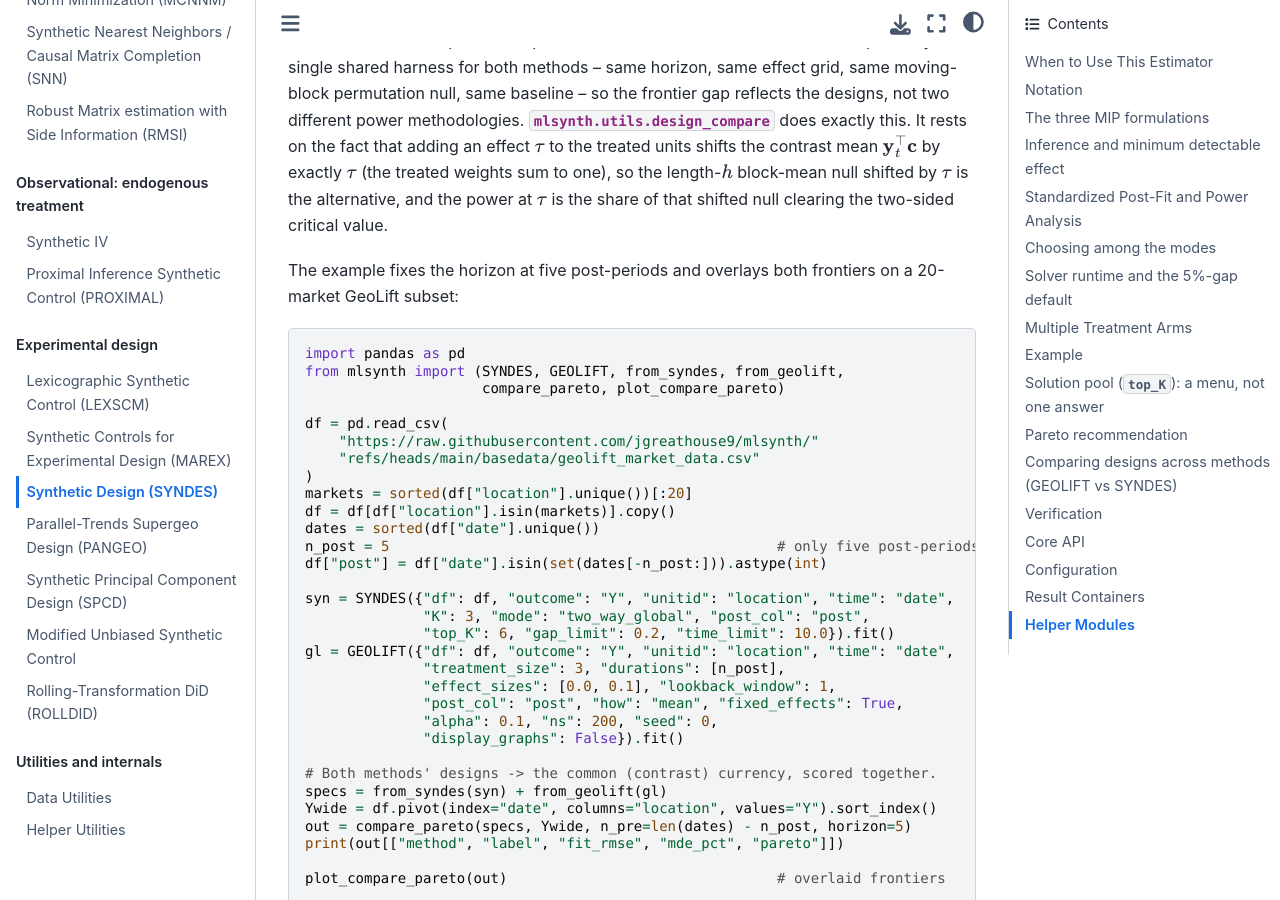
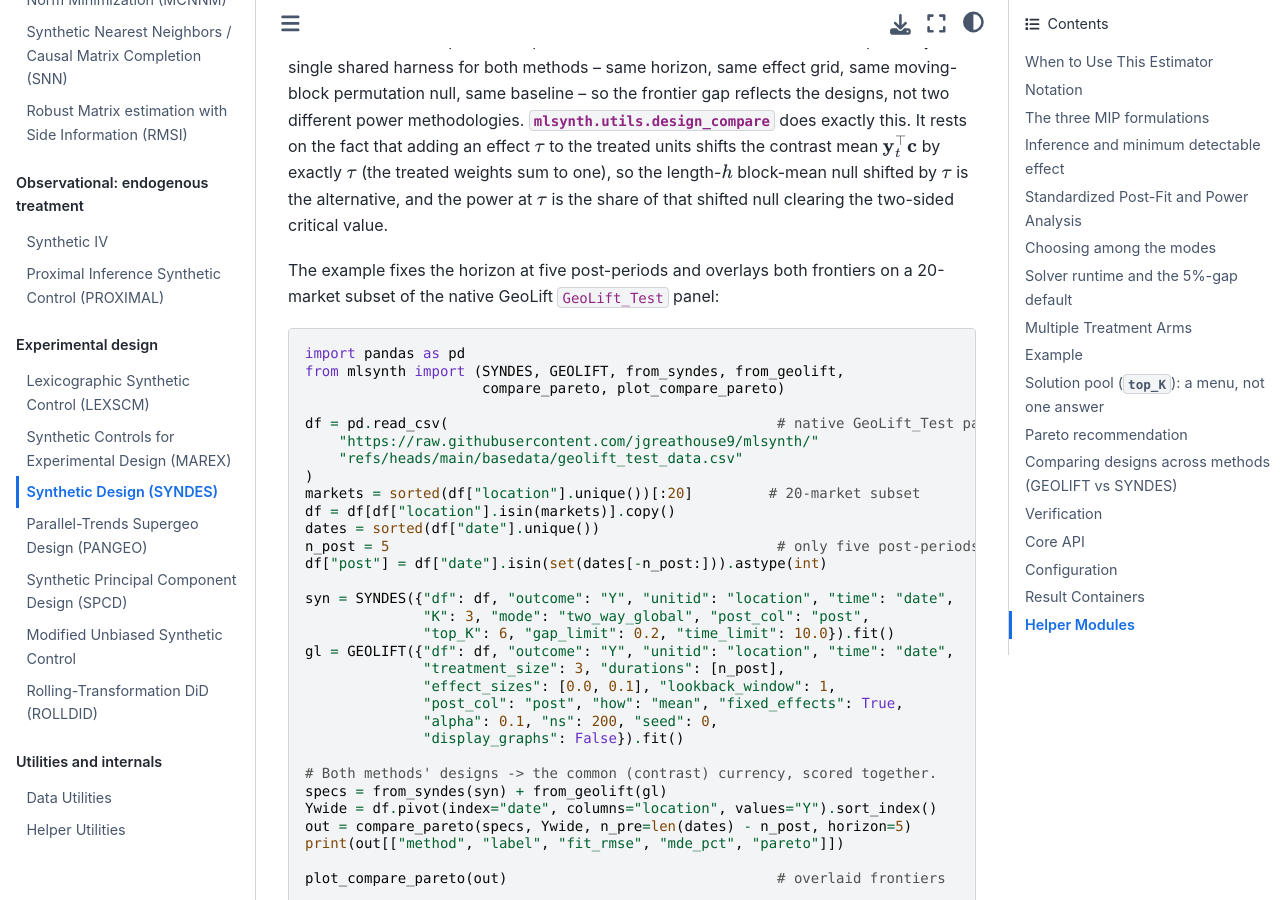
Before and after one commit to jgreathouse9/mlsynth, a Sphinx documentation site: the page built from docs/syndes.rst, in a window 1280 px wide and 900 px high, scrolled down 17088 px. Built offline with Sphinx 7.4.7 and the Sphinx Book theme 1.1.4, drawn with Linux system fonts in a browser that asks for light colours.

Commit message:
docs(syndes): comparison MWE uses the native GeoLift_Test panel

```diff
--- a/docs/syndes.rst
+++ b/docs/syndes.rst
@@ -873,7 +873,7 @@ the alternative, and the power at :math:`\tau` is the share of that shifted null
 clearing the two-sided critical value.
 
 The example fixes the horizon at five post-periods and overlays both frontiers on
-a 20-market GeoLift subset:
+a 20-market subset of the native GeoLift ``GeoLift_Test`` panel:
 
 .. code-block:: python
 
@@ -881,11 +881,11 @@ a 20-market GeoLift subset:
    from mlsynth import (SYNDES, GEOLIFT, from_syndes, from_geolift,
                         compare_pareto, plot_compare_pareto)
 
-   df = pd.read_csv(
+   df = pd.read_csv(                                       # native GeoLift_Test panel
        "https://raw.githubusercontent.com/jgreathouse9/mlsynth/"
-       "refs/heads/main/basedata/geolift_market_data.csv"
+       "refs/heads/main/basedata/geolift_test_data.csv"
    )
-   markets = sorted(df["location"].unique())[:20]
+   markets = sorted(df["location"].unique())[:20]         # 20-market subset
    df = df[df["location"].isin(markets)].copy()
    dates = sorted(df["date"].unique())
    n_post = 5                                              # only five post-periods
```
